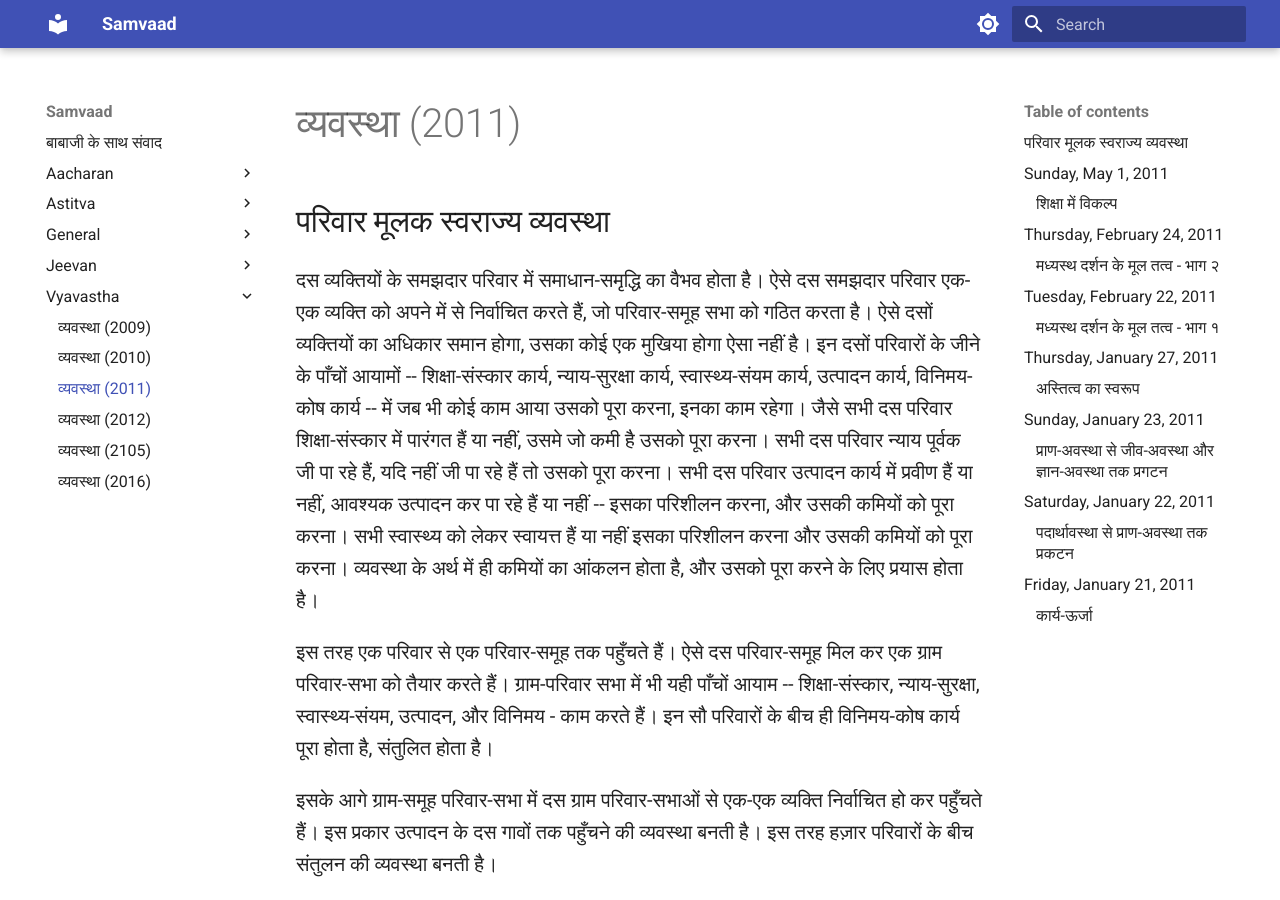
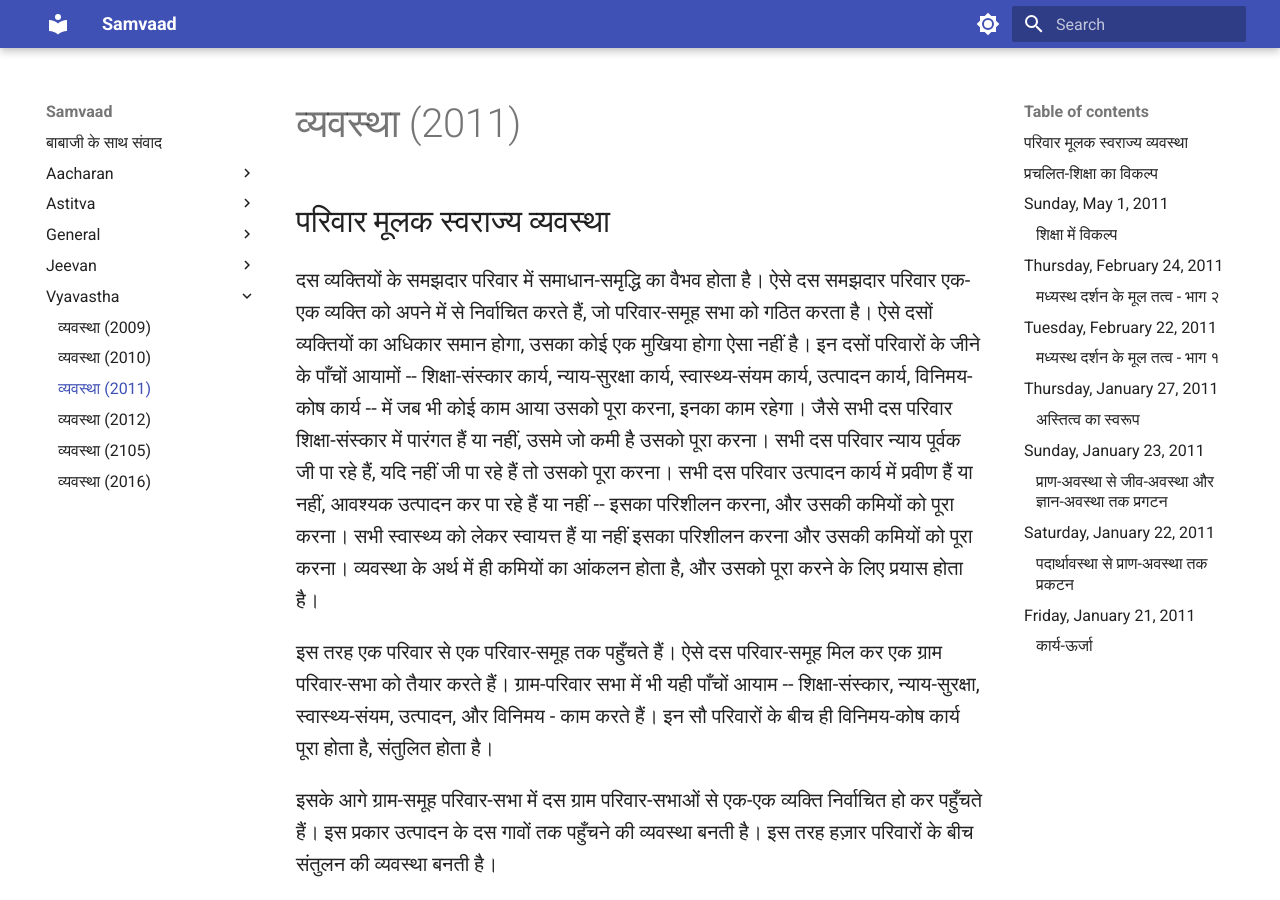
Before and after one commit to achalagrawal/samvaad, an MkDocs documentation site: the page built from docs/vyavastha/2011.md, in a window 1280 px wide and 900 px high. Built offline with MkDocs 1.6.1 and Material for MkDocs 9.7.7, drawn with Linux system fonts in a browser that asks for light colours; some of the changed lines change nothing that is shown.

Commit message:
Update 2011.md

```diff
--- a/docs/vyavastha/2011.md
+++ b/docs/vyavastha/2011.md
@@ -42,8 +42,7 @@
 
 - बाबा श्री ए नागराज के जीवन-विद्या राष्ट्रीय सम्मलेन २०१० में उदबोधन पर आधारित
 
-[प्रचलित-शिक्षा का
-विकल्प](http://madhyasth-darshan.blogspot.in/2011/05/blog-post_02.html)
+## प्रचलित-शिक्षा का विकल्प
 
 अभी की प्रचलित-शिक्षा कामोंमादी, भोगोंमादी, और लाभोंमादी है। जबकि हर अभिभावक -
 चाहे डाकू हों, दरिद्र हों, समर्थ हों, असमर्थ हों - चाहते हैं उनके बच्चे नैतिकता पूर्ण बने,
```
